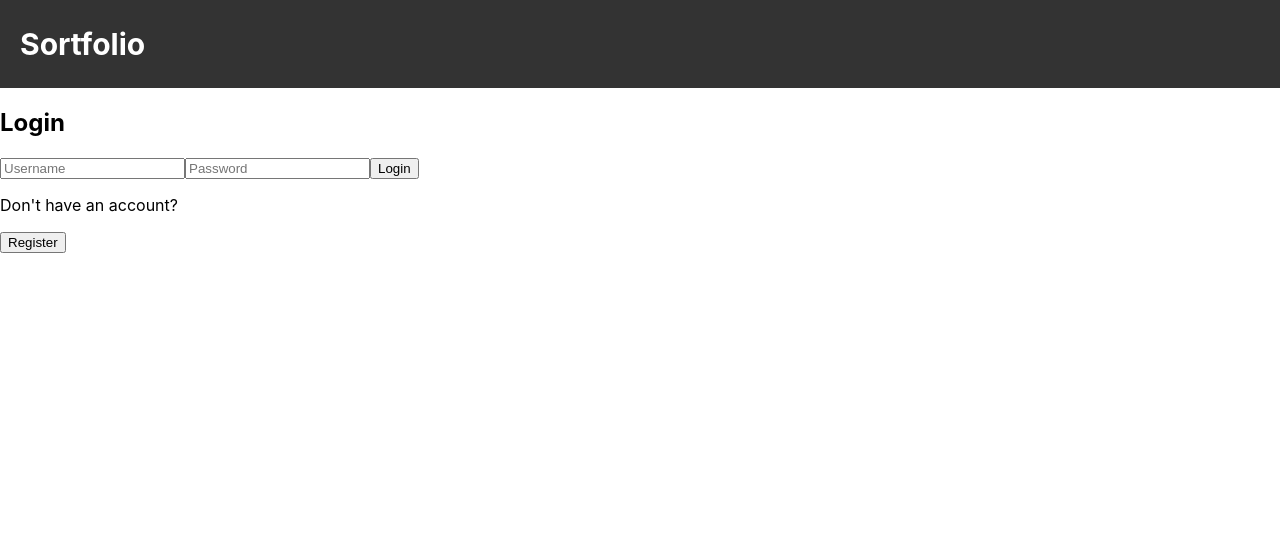
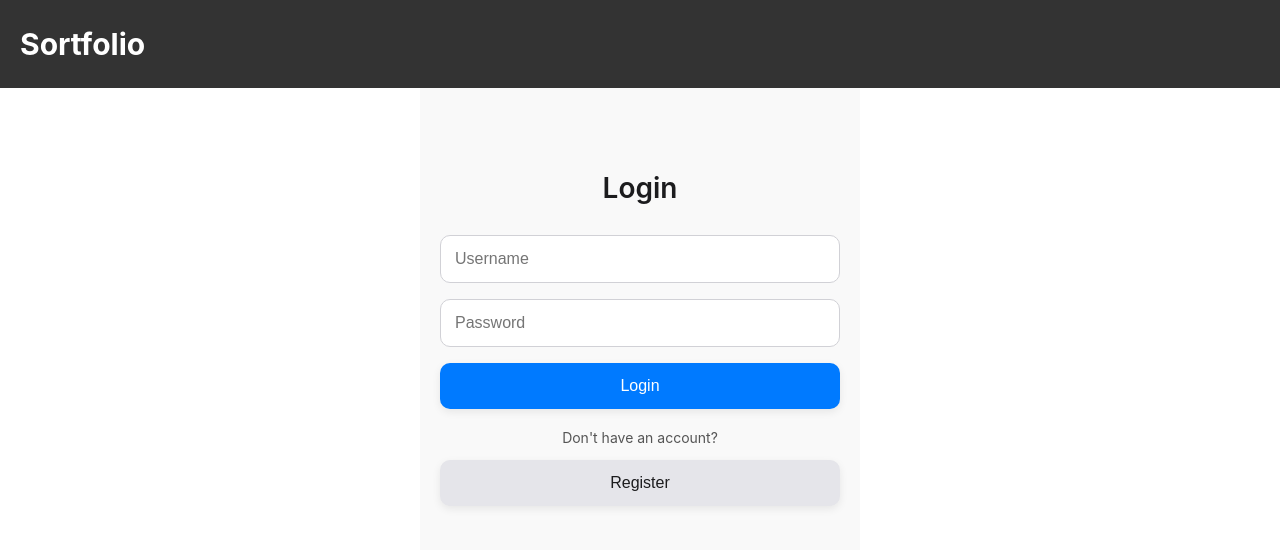
Before and after one commit to robertkara15/sortfolio, a React (Create React App) app in the folder frontend/: page /login in a window 1280 px wide. Shown: the top 550 px of the page. Built offline with nearby package versions, Linux system fonts and the light colour scheme; what chartjs-plugin-datalabels would draw is missing.

Commit message:
Added styling to login, register, and upload

```diff
--- a/frontend/src/pages/Login.js
+++ b/frontend/src/pages/Login.js
@@ -1,6 +1,7 @@
 import React, { useState } from "react";
 import axios from "axios";
 import { useNavigate } from "react-router-dom";
+import "../styles/Login.css";
 
 function Login() {
   const [username, setUsername] = useState("");
@@ -39,22 +40,17 @@ function Login() {
   };
 
   return (
-    <div>
-      <h2>Login</h2>
-      <form onSubmit={handleSubmit}>
+    <div className="login-container">
+      <h2 className="login-title">Login</h2>
+      <form className="login-form" onSubmit={handleSubmit}>
         <input type="text" placeholder="Username" onChange={(e) => setUsername(e.target.value)} required />
         <input type="password" placeholder="Password" onChange={(e) => setPassword(e.target.value)} required />
-        <button type="submit">Login</button>
+        <button type="submit" className="login-btn">Login</button>
       </form>
 
-      {/* Button to go to Register Page */}
-      <p>Don't have an account?</p>
-      <button onClick={() => navigate("/register")}>Register</button>
-
-
+      <p className="login-helper">Don't have an account?</p>
+      <button className="register-btn" onClick={() => navigate("/register")}>Register</button>
     </div>
-
-
   );
 }
 
--- a/frontend/src/pages/Register.js
+++ b/frontend/src/pages/Register.js
@@ -1,6 +1,7 @@
 import React, { useState } from "react";
 import axios from "axios";
 import { useNavigate } from "react-router-dom";
+import "../styles/Register.css";
 
 function Register() {
   const [username, setUsername] = useState("");
@@ -23,17 +24,36 @@ function Register() {
     }
   };
 
+
   return (
-    <div>
-      <h2>Register</h2>
-      <form onSubmit={handleSubmit}>
-        <input type="text" placeholder="Username" onChange={(e) => setUsername(e.target.value)} required />
-        <input type="email" placeholder="Email" onChange={(e) => setEmail(e.target.value)} required />
-        <input type="password" placeholder="Password" onChange={(e) => setPassword(e.target.value)} required />
-        <button type="submit">Register</button>
+    <div className="register-container">
+      <h2 className="register-title">Register</h2>
+      <form className="register-form" onSubmit={handleSubmit}>
+        <input
+          type="text"
+          placeholder="Username"
+          onChange={(e) => setUsername(e.target.value)}
+          required
+        />
+        <input
+          type="email"
+          placeholder="Email"
+          onChange={(e) => setEmail(e.target.value)}
+          required
+        />
+        <input
+          type="password"
+          placeholder="Password"
+          onChange={(e) => setPassword(e.target.value)}
+          required
+        />
+        <button type="submit" className="register-submit-btn">
+          Register
+        </button>
       </form>
     </div>
   );
+
 }
 
 export default Register;
--- /dev/null
+++ b/frontend/src/styles/Login.css
@@ -0,0 +1,82 @@
+/* Login Container */
+.login-container {
+  display: flex;
+  flex-direction: column;
+  align-items: center;
+  padding: 60px 20px;
+  max-width: 400px;
+  margin: 0 auto;
+  font-family: "Inter", sans-serif;
+  background-color: #f9f9f9;
+  color: #1c1c1e;
+}
+
+/* Title */
+.login-title {
+  font-size: 28px;
+  font-weight: 600;
+  margin-bottom: 30px;
+}
+
+/* Form Inputs */
+.login-form input {
+    width: 100%;
+    max-width: 100%;
+    padding: 14px;
+    margin-bottom: 16px;
+    border-radius: 10px;
+    border: 1px solid #d1d1d6;
+    font-size: 16px;
+    outline: none;
+    transition: box-shadow 0.2s ease-in-out;
+    box-sizing: border-box;
+  }
+
+
+.login-form input:focus {
+  border-color: #007aff;
+  box-shadow: 0px 0px 6px rgba(0, 122, 255, 0.25);
+}
+
+/* Buttons */
+.login-btn,
+.register-btn {
+  width: 100%;
+  padding: 14px;
+  font-size: 16px;
+  font-weight: 500;
+  border: none;
+  border-radius: 10px;
+  cursor: pointer;
+  transition: all 0.2s ease-in-out;
+  margin-bottom: 10px;
+  box-shadow: 0px 3px 8px rgba(0, 0, 0, 0.08);
+}
+
+.login-btn {
+  background-color: #007aff;
+  color: white;
+}
+
+.login-btn:hover {
+  background-color: #005ecb;
+  transform: translateY(-1px);
+  box-shadow: 0px 6px 12px rgba(0, 122, 255, 0.25);
+}
+
+.register-btn {
+  background-color: #e5e5ea;
+  color: #1c1c1e;
+}
+
+.register-btn:hover {
+  background-color: #d4d4d8;
+}
+
+/* Text */
+.login-helper {
+  margin-top: 10px;
+  font-size: 14px;
+  color: #555;
+  text-align: center;
+}
--- /dev/null
+++ b/frontend/src/styles/Register.css
@@ -0,0 +1,60 @@
+/* Register Container */
+.register-container {
+    display: flex;
+    flex-direction: column;
+    align-items: center;
+    padding: 60px 20px;
+    max-width: 400px;
+    margin: 0 auto;
+    font-family: "Inter", sans-serif;
+    background-color: #f9f9f9;
+    color: #1c1c1e;
+  }
+
+  /* Title */
+  .register-title {
+    font-size: 28px;
+    font-weight: 600;
+    margin-bottom: 30px;
+  }
+
+  /* Form Inputs */
+  .register-form input {
+    width: 100%;
+    max-width: 100%;
+    padding: 14px;
+    margin-bottom: 16px;
+    border-radius: 10px;
+    border: 1px solid #d1d1d6;
+    font-size: 16px;
+    outline: none;
+    transition: box-shadow 0.2s ease-in-out;
+    box-sizing: border-box;
+  }
+
+  .register-form input:focus {
+    border-color: #007aff;
+    box-shadow: 0px 0px 6px rgba(0, 122, 255, 0.25);
+  }
+
+  /* Buttons */
+  .register-submit-btn {
+    width: 100%;
+    padding: 14px;
+    font-size: 16px;
+    font-weight: 500;
+    border: none;
+    border-radius: 10px;
+    cursor: pointer;
+    transition: all 0.2s ease-in-out;
+    margin-top: 10px;
+    background-color: #007aff;
+    color: white;
+    box-shadow: 0px 3px 8px rgba(0, 0, 0, 0.08);
+  }
+
+  .register-submit-btn:hover {
+    background-color: #005ecb;
+    transform: translateY(-1px);
+    box-shadow: 0px 6px 12px rgba(0, 122, 255, 0.25);
+  }
--- /dev/null
+++ b/frontend/src/styles/Upload.css
@@ -0,0 +1,136 @@
+/* Container */
+.upload-container {
+    max-width: 1000px;
+    margin: 0 auto;
+    padding: 40px 20px;
+    font-family: "Inter", sans-serif;
+    color: #1c1c1e;
+    background-color: #f8f9fa;
+  }
+
+  /* Title */
+  .upload-title {
+    text-align: center;
+    font-size: 28px;
+    font-weight: 600;
+    margin-bottom: 30px;
+  }
+
+  /* Dropzone */
+  .dropzone {
+    border: 2px dashed #d1d1d6;
+    padding: 40px;
+    border-radius: 12px;
+    background-color: #ffffff;
+    text-align: center;
+    cursor: pointer;
+    transition: border 0.2s ease-in-out;
+  }
+
+  .dropzone:hover {
+    border-color: #007aff;
+  }
+
+  /* Quick Upload Button */
+  .quick-upload-btn {
+    display: inline-block;
+    padding: 12px 18px;
+    background-color: #ff3b30;
+    color: white;
+    font-weight: 500;
+    font-size: 16px;
+    border: none;
+    border-radius: 10px;
+    cursor: pointer;
+    margin-bottom: 20px;
+    box-shadow: 0px 3px 8px rgba(0, 0, 0, 0.08);
+    transition: all 0.2s ease-in-out;
+  }
+
+  .quick-upload-btn:hover {
+    background-color: #d32f2f;
+    transform: translateY(-2px);
+  }
+
+  /* Image Grid */
+  .image-grid {
+    display: flex;
+    flex-wrap: wrap;
+    gap: 20px;
+    margin-top: 30px;
+  }
+
+  /* Image Card */
+  .image-card {
+    background: white;
+    border-radius: 12px;
+    box-shadow: 0px 2px 10px rgba(0, 0, 0, 0.08);
+    padding: 15px;
+    width: 220px;
+    transition: transform 0.2s;
+  }
+
+  .image-card:hover {
+    transform: translateY(-5px);
+  }
+
+  .image-card img {
+    width: 100%;
+    height: 200px;
+    object-fit: cover;
+    border-radius: 8px;
+    margin-bottom: 10px;
+  }
+
+  /* Tags Section */
+  .tag-button {
+    padding: 6px 10px;
+    margin: 4px;
+    font-size: 14px;
+    border-radius: 8px;
+    cursor: pointer;
+    border: 1px solid #ccc;
+    background-color: #fff;
+    transition: 0.2s ease-in-out;
+  }
+
+  .tag-button.selected {
+    background-color: #d4edda;
+    border: 2px solid #28a745;
+  }
+
+  /* Input for custom tags */
+  .custom-tag-input {
+    width: 100%;
+    padding: 10px;
+    margin-top: 10px;
+    font-size: 15px;
+    border: 1px solid #d1d1d6;
+    border-radius: 8px;
+    outline: none;
+    transition: 0.2s ease-in-out;
+  }
+
+  .custom-tag-input:focus {
+    border-color: #007aff;
+    box-shadow: 0 0 6px rgba(0, 122, 255, 0.2);
+  }
+
+  /* Finalize Button */
+  .finalize-btn {
+    margin-top: 10px;
+    padding: 10px 16px;
+    background-color: #007aff;
+    color: white;
+    border: none;
+    border-radius: 8px;
+    font-weight: 500;
+    font-size: 15px;
+    cursor: pointer;
+    transition: all 0.2s ease-in-out;
+  }
+
+  .finalize-btn:hover {
+    background-color: #005ecb;
+    transform: translateY(-2px);
+  }
```
Also changed, not shown: frontend/src/pages/Upload.js (+18 -18 lines), 1 other file (tests, documents, lock files or other folders).
